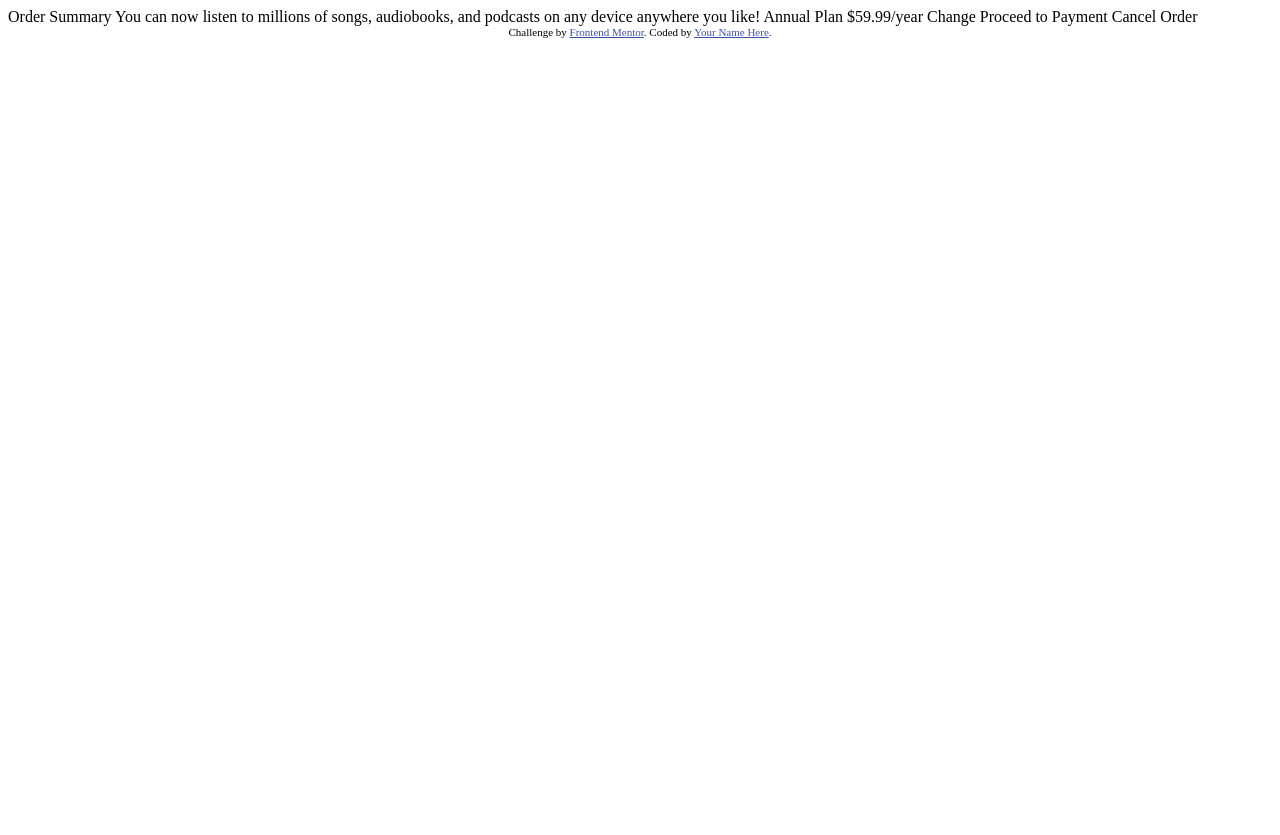
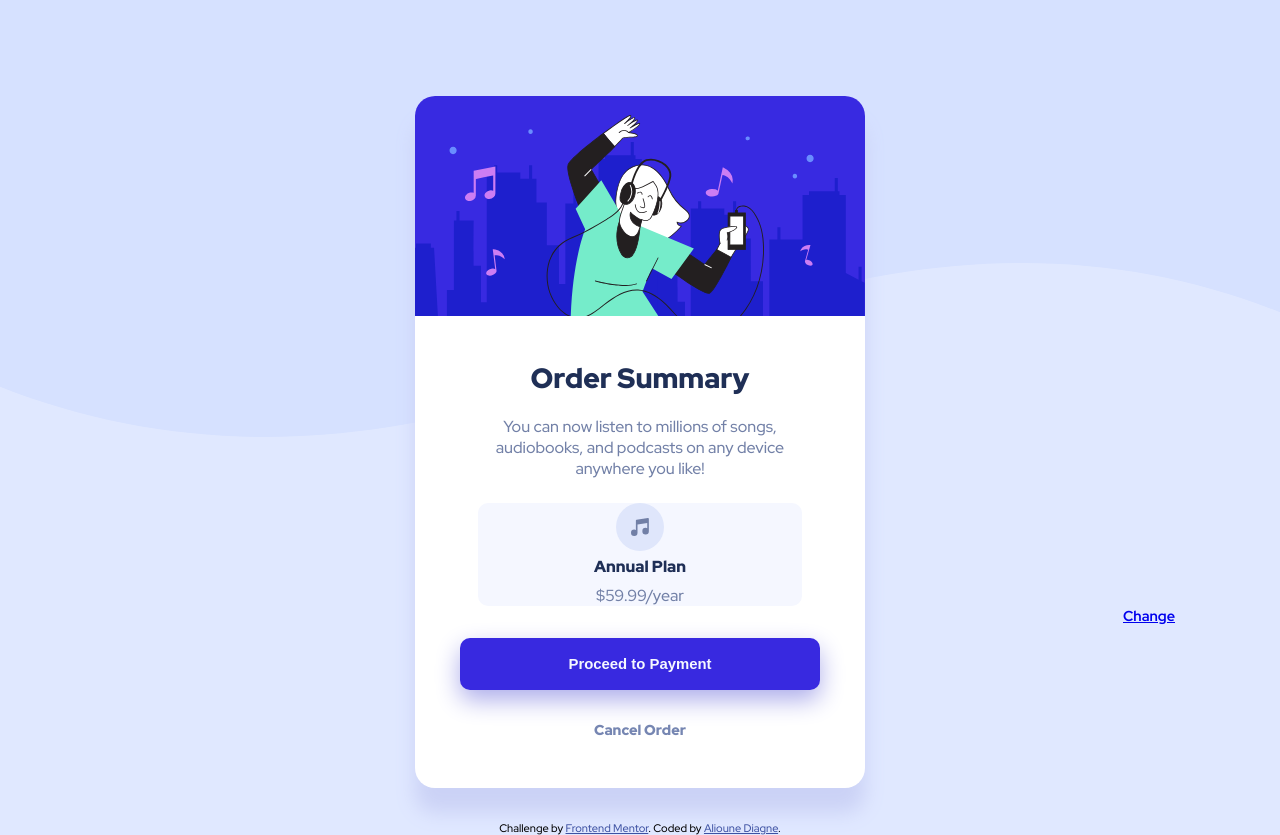
Before and after one commit to Alioune98/order-summary-component, a plain HTML site: page index.html in a window 1280 px wide. Before the commit the page ends 800 px from the top, so only its background shows below. Drawn offline with Linux system fonts and the light colour scheme; files whose address does not match are found by name.

Commit message:
Add files via upload

```diff
--- a/index.html
+++ b/index.html
@@ -3,35 +3,46 @@
 <head>
   <meta charset="UTF-8">
   <meta name="viewport" content="width=device-width, initial-scale=1.0"> <!-- displays site properly based on user's device -->
-
   <link rel="icon" type="image/png" sizes="32x32" href="./images/favicon-32x32.png">
+  <link href="https://fonts.googleapis.com/css2?family=Red+Hat+Display:wght@500;700;900&display=swap" rel="stylesheet">
+  <link rel="stylesheet" href="styles.css">
 
   <title>Frontend Mentor | Order summary card</title>
 
-  <!-- Feel free to remove these styles or customise in your own stylesheet 👍 -->
-  <style>
-    .attribution { font-size: 11px; text-align: center; }
-    .attribution a { color: hsl(228, 45%, 44%); }
-  </style>
 </head>
+
 <body>
 
-  Order Summary
+  <div class="container">
+    <div class="title-image">
+      <img class="main-image"src="C:\Users\aliou\Desktop\Web Development\Frontend Mentor Projects\order-summary-component-main\images\illustration-hero.svg" alt="">
+    </div>
 
-  You can now listen to millions of songs, audiobooks, and podcasts on any
-  device anywhere you like!
-
-  Annual Plan
-  $59.99/year
-
-  Change
-
-  Proceed to Payment
-  Cancel Order
+    <div class="info">
+      <h1>Order Summary</h1>
+      <p class="call-to-action">You can now listen to millions of songs, audiobooks, and podcasts on any
+        device anywhere you like!</p>
+      <section>
+        <img class="logo"src="images\icon-music.svg" alt="">
+        <div class="pricing">
+          <h2 class="pricing-heading">Annual Plan</h2>
+          <p class="pricing-text">$59.99/year</p>
+        </div>
+        <div class="change-link">
+          <a href="#">Change</a>
+        </div>
+      </section>
+      <button class="payment-button"type="button" name="button">Proceed to Payment</button>
+      <button class="cancel-button"type="button" name="button">Cancel Order</button>
+    </div>
+  </div>
 
   <div class="attribution">
     Challenge by <a href="https://www.frontendmentor.io?ref=challenge" target="_blank">Frontend Mentor</a>.
-    Coded by <a href="#">Your Name Here</a>.
+    Coded by <a href="#">Alioune Diagne</a>.
   </div>
+
+  <script src="http://localhost:49279/livereload.js"></script>
+
 </body>
 </html>
```
